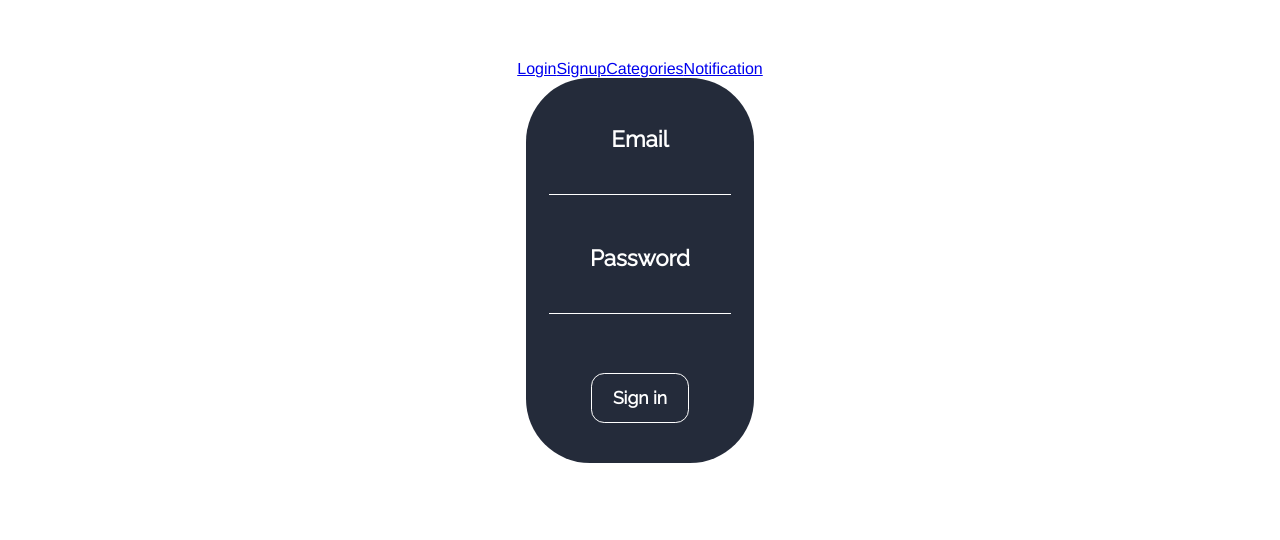
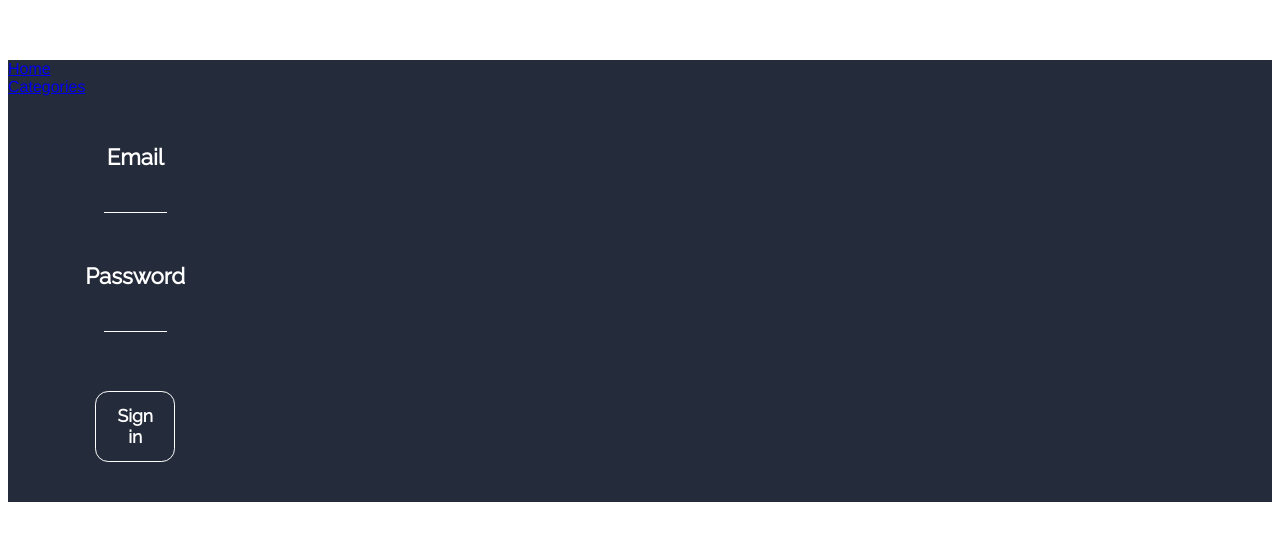
Before and after one commit to SpinnelSun/CCCPharmaClient, a Vue app: page /#/signin in a window 1280 px wide. Shown: the top 540 px of the page. Built offline with nearby package versions, Linux system fonts and the light colour scheme.

Commit message:
Create initial structure

```diff
--- a/src/App.vue
+++ b/src/App.vue
@@ -1,16 +1,16 @@
 <template>
   <div id="app">
-    <router-link to="/signin">Login</router-link>
-    <router-link to="/signup">Signup</router-link>
-    <router-link to="/categories">Categories</router-link>
-    <router-link to="/notifications">Notification</router-link>
-    <router-view/>
+    <admin-nav-bar></admin-nav-bar>
   </div>
 </template>
 
 <script>
+import AdminNavBar from '@/views/AdminNavBar'
 export default {
-  name: 'App'
+  name: 'App',
+  components:{
+    AdminNavBar
+  }
 }
 </script>
 
--- a/src/router/routes.js
+++ b/src/router/routes.js
@@ -18,6 +18,11 @@ const router =  new Router({
         requiresAuth: true,
         is_admin: true
       }
+    },
+    {
+      path: '/signin',
+      name: 'Signin',
+      component: Signin
     },
     {
       path: '/signin',
--- /dev/null
+++ b/src/views/AdminNavBar.vue
@@ -0,0 +1,25 @@
+<template>
+  <div id="nav-bar">
+    <router-link to="/notifications">Home</router-link>
+    <router-link to="/categories">Categories</router-link>
+    <!-- ADICIONAR PRODUCTS E SALES-->
+    <router-view/>
+  </div>
+</template>
+
+<script>
+export default {
+  name: 'AdminNavBar'
+}
+</script>
+
+<style scoped>
+#nav-bar{
+   display: flex;
+   flex-direction: column;
+   justify-content: flex-start;
+   align-items: flex-start;
+   background-color: #242B3A;
+}
+
+</style>
```
